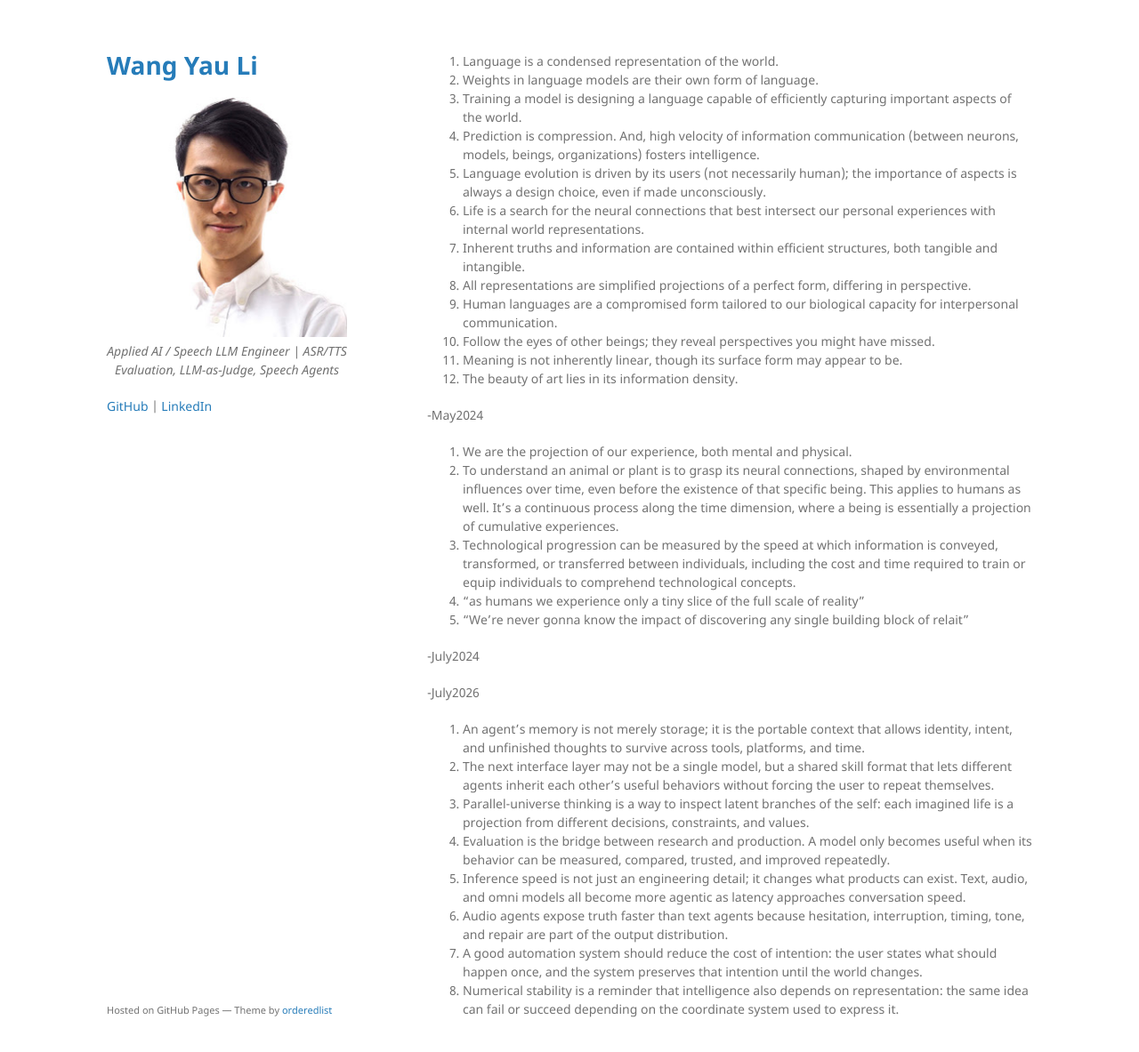
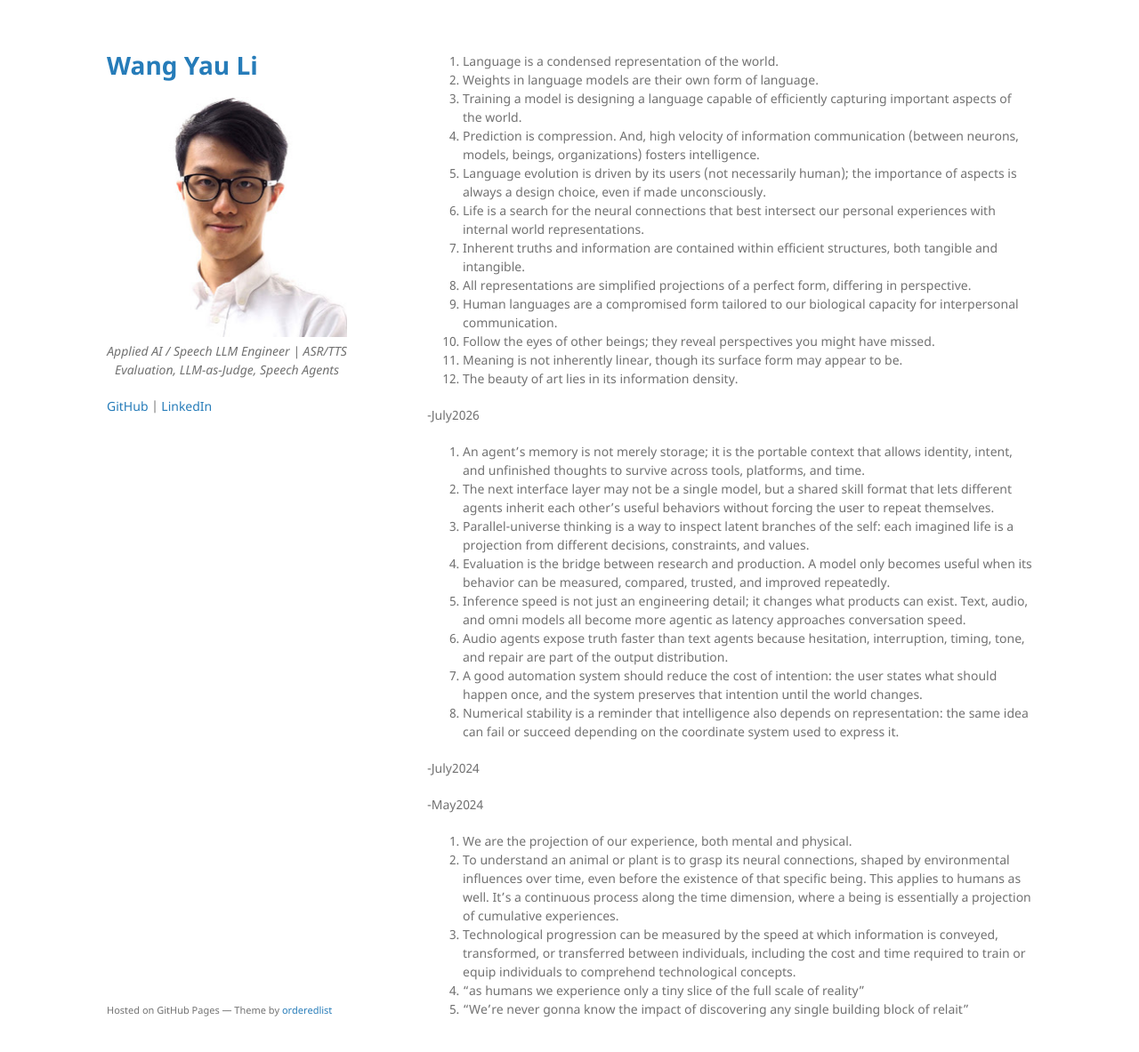
Before and after one commit to kennethli319/kennethli319.github.io, a Jekyll site: the page built from notes.md, in a window 1280 px wide and 1215 px high. Shown: the top 1183 px of the window at 89% size. Built offline with Jekyll 4.4.1, drawn with Linux system fonts in a browser that asks for light colours; our own code applies the rules of GitHub Pages for plain Markdown files.

Commit message:
Reorder dated notes sections

```diff
--- a/notes.md
+++ b/notes.md
@@ -11,23 +11,23 @@
 11. Meaning is not inherently linear, though its surface form may appear to be.
 12. The beauty of art lies in its information density.
 
--May2024
+-July2026
 
-13. We are the projection of our experience, both mental and physical.
-14. To understand an animal or plant is to grasp its neural connections, shaped by environmental influences over time, even before the existence of that specific being. This applies to humans as well. It's a continuous process along the time dimension, where a being is essentially a projection of cumulative experiences.
-15. Technological progression can be measured by the speed at which information is conveyed, transformed, or transferred between individuals, including the cost and time required to train or equip individuals to comprehend technological concepts.
-16. "as humans we experience only a tiny slice of the full scale of reality"
-17. "We're never gonna know the impact of discovering any single building block of relait"
+13. An agent's memory is not merely storage; it is the portable context that allows identity, intent, and unfinished thoughts to survive across tools, platforms, and time.
+14. The next interface layer may not be a single model, but a shared skill format that lets different agents inherit each other's useful behaviors without forcing the user to repeat themselves.
+15. Parallel-universe thinking is a way to inspect latent branches of the self: each imagined life is a projection from different decisions, constraints, and values.
+16. Evaluation is the bridge between research and production. A model only becomes useful when its behavior can be measured, compared, trusted, and improved repeatedly.
+17. Inference speed is not just an engineering detail; it changes what products can exist. Text, audio, and omni models all become more agentic as latency approaches conversation speed.
+18. Audio agents expose truth faster than text agents because hesitation, interruption, timing, tone, and repair are part of the output distribution.
+19. A good automation system should reduce the cost of intention: the user states what should happen once, and the system preserves that intention until the world changes.
+20. Numerical stability is a reminder that intelligence also depends on representation: the same idea can fail or succeed depending on the coordinate system used to express it.
 
 -July2024
 
--July2026
+-May2024
 
-18. An agent's memory is not merely storage; it is the portable context that allows identity, intent, and unfinished thoughts to survive across tools, platforms, and time.
-19. The next interface layer may not be a single model, but a shared skill format that lets different agents inherit each other's useful behaviors without forcing the user to repeat themselves.
-20. Parallel-universe thinking is a way to inspect latent branches of the self: each imagined life is a projection from different decisions, constraints, and values.
-21. Evaluation is the bridge between research and production. A model only becomes useful when its behavior can be measured, compared, trusted, and improved repeatedly.
-22. Inference speed is not just an engineering detail; it changes what products can exist. Text, audio, and omni models all become more agentic as latency approaches conversation speed.
-23. Audio agents expose truth faster than text agents because hesitation, interruption, timing, tone, and repair are part of the output distribution.
-24. A good automation system should reduce the cost of intention: the user states what should happen once, and the system preserves that intention until the world changes.
-25. Numerical stability is a reminder that intelligence also depends on representation: the same idea can fail or succeed depending on the coordinate system used to express it.
+21. We are the projection of our experience, both mental and physical.
+22. To understand an animal or plant is to grasp its neural connections, shaped by environmental influences over time, even before the existence of that specific being. This applies to humans as well. It's a continuous process along the time dimension, where a being is essentially a projection of cumulative experiences.
+23. Technological progression can be measured by the speed at which information is conveyed, transformed, or transferred between individuals, including the cost and time required to train or equip individuals to comprehend technological concepts.
+24. "as humans we experience only a tiny slice of the full scale of reality"
+25. "We're never gonna know the impact of discovering any single building block of relait"
```
